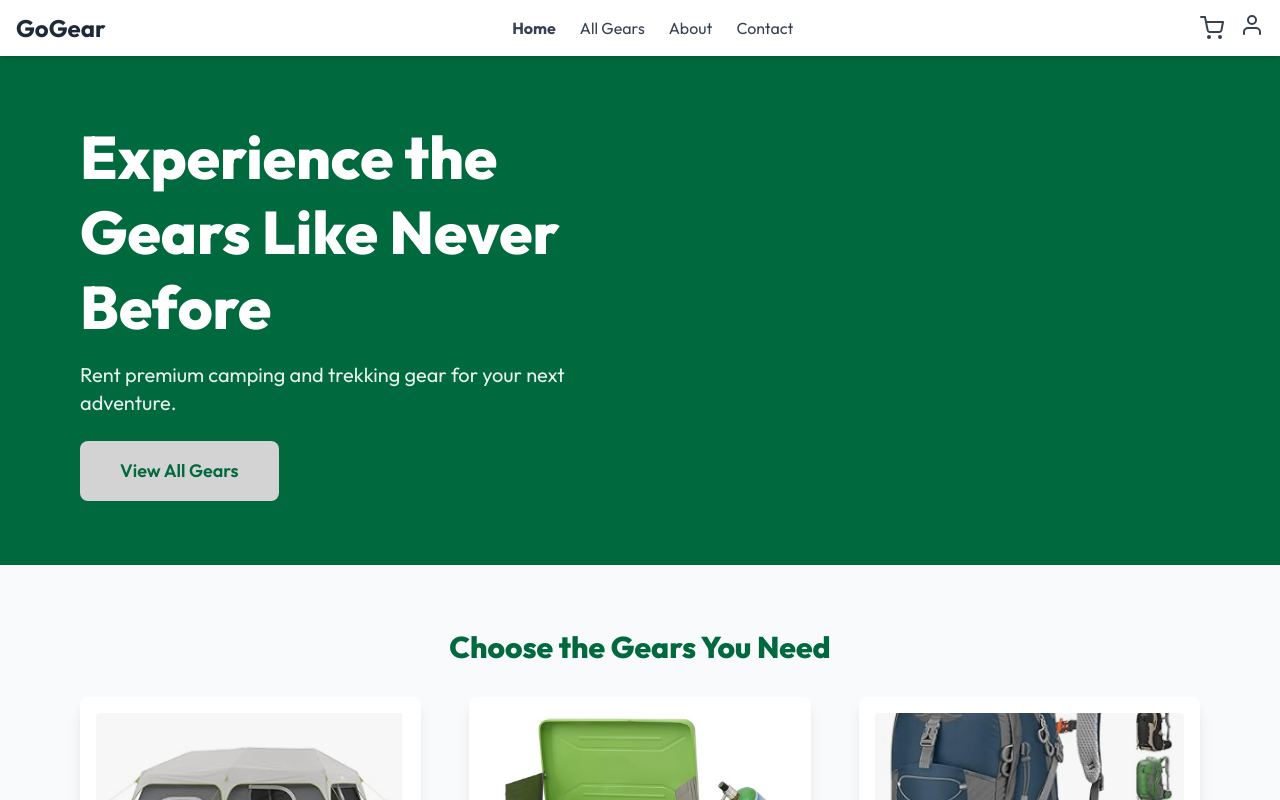
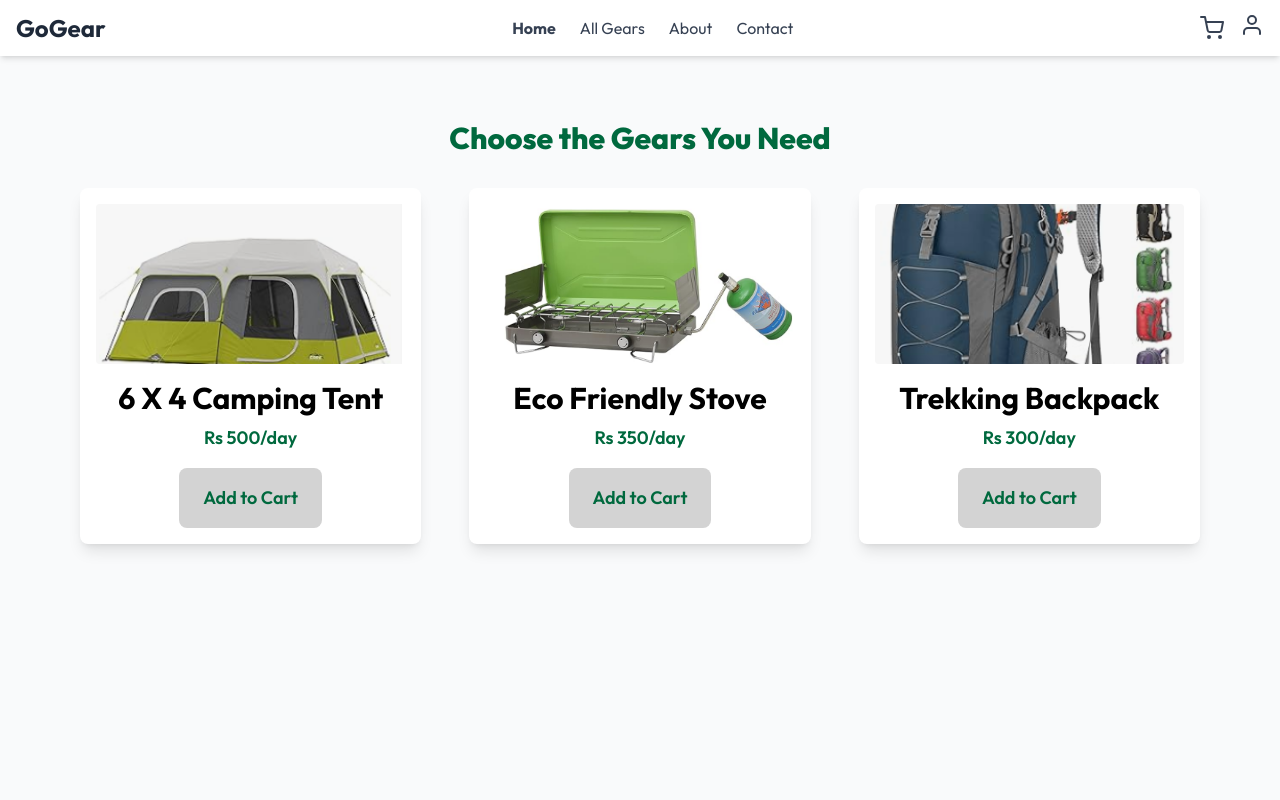
Before and after one commit to Priyanka-Kadel/web-frontend, a React (Vite) app: page /dashboard in a window 1280 px wide. Shown: the top 800 px of the page. Built offline with nearby package versions, Linux system fonts and the light colour scheme.

Commit message:
added add to cart in home

```diff
--- a/src/components/public/AllGears.jsx
+++ b/src/components/public/AllGears.jsx
@@ -112,7 +112,6 @@
 // export default AllGears;
 
 
-
 import { motion } from "framer-motion";
 import React, { useEffect, useState } from "react";
 import PublicNavbar from "../common/customer/PublicNavbar";
@@ -120,6 +119,7 @@ import PublicNavbar from "../common/customer/PublicNavbar";
 const AllGears = () => {
   const [selectedCategory, setSelectedCategory] = useState("All Gears");
   const [cartItems, setCartItems] = useState([]);
+  const [notification, setNotification] = useState(null);
 
   useEffect(() => {
     const storedCart = JSON.parse(localStorage.getItem("cart")) || [];
@@ -129,12 +129,12 @@ const AllGears = () => {
   const categories = ["All Gears", "Camping", "Trekking", "Outdoor"];
 
   const products = [
-    { id: 1, name: "6 X 4 Camping Tent", price: "Rs 500/day", image: "/images/tent.png", category: "Camping", features: ["Waterproof material", "Spacious for 4 people", "Easy setup"] },
-    { id: 2, name: "Eco Friendly Stove", price: "Rs 350/day", image: "/images/stove.png", category: "Outdoor", features: ["Compact", "Eco-friendly", "Stainless steel body"] },
-    { id: 3, name: "Trekking Backpack", price: "Rs 300/day", image: "/images/backpack.png", category: "Trekking", features: ["Adjustable straps", "Multiple compartments", "Breathable back panel"] },
-    { id: 4, name: "Portable Silverware", price: "Rs 250/day", image: "/images/silverware.png", category: "Outdoor", features: ["Compact", "Durable", "Stainless steel"] },
-    { id: 5, name: "Portable Gas Stove", price: "Rs 300/day", image: "/images/gasstove.png", category: "Camping", features: ["Portable", "Perfect for hiking", "Built-in ignition system"] },
-    { id: 6, name: "Trekking Bag", price: "Rs 300/day", image: "/images/trekbag.png", category: "Trekking", features: ["Durable fabric", "Water-resistant", "Designed for long treks"] },
+    { id: 1, name: "6 X 4 Camping Tent", price: "Rs 500/day", image: "/images/tent.png", category: "Camping" },
+    { id: 2, name: "Eco Friendly Stove", price: "Rs 350/day", image: "/images/stove.png", category: "Outdoor" },
+    { id: 3, name: "Trekking Backpack", price: "Rs 300/day", image: "/images/backpack.png", category: "Trekking" },
+    { id: 4, name: "Portable Silverware", price: "Rs 250/day", image: "/images/silverware.png", category: "Outdoor" },
+    { id: 5, name: "Portable Gas Stove", price: "Rs 300/day", image: "/images/gasstove.png", category: "Camping" },
+    { id: 6, name: "Trekking Bag", price: "Rs 300/day", image: "/images/trekbag.png", category: "Trekking" },
   ];
 
   const filteredProducts = selectedCategory === "All Gears"
@@ -146,19 +146,25 @@ const AllGears = () => {
     const updatedCart = [...existingCart, product];
     localStorage.setItem("cart", JSON.stringify(updatedCart));
     setCartItems(updatedCart);
+
+    // Show notification
+    setNotification(`${product.name} added to cart!`);
+    setTimeout(() => setNotification(null), 3000);
   };
 
   return (
     <div className="min-h-screen bg-gray-50">
       <PublicNavbar />
 
-      {/* Hero Section */}
-      <section className="relative bg-[#00693e] text-white py-16 px-6 md:px-20 flex flex-col items-center">
-        <motion.h1 className="text-6xl font-extrabold leading-tight">Explore All Gears</motion.h1>
-        <p className="mt-4 text-xl opacity-90 text-center max-w-3xl">
-          Choose from a wide range of premium camping, trekking, and outdoor gear.
-        </p>
-      </section>
+      {/* Notification */}
+      {notification && (
+        <motion.div className="fixed top-5 right-5 bg-green-500 text-white px-6 py-3 rounded-lg shadow-lg z-50"
+          animate={{ y: [0, -20, 0] }}
+          transition={{ type: "spring", stiffness: 300 }}
+        >
+          {notification}
+        </motion.div>
+      )}
 
       {/* Category Filter */}
       <section className="py-8 px-6 md:px-20">
@@ -166,7 +172,7 @@ const AllGears = () => {
           {categories.map((category) => (
             <motion.button
               key={category}
-              className={`text-lg font-semibold px-4 py-2 rounded-lg ${selectedCategory === category ? "bg-[#00693e] text-white" : "bg-[#D3D3D3] text-[#00693e]"}`}
+              className={`text-lg font-semibold px-4 py-2 rounded-lg transition ${selectedCategory === category ? "bg-[#00693e] text-white" : "bg-[#D3D3D3] text-[#00693e]"}`}
               onClick={() => setSelectedCategory(category)}
               whileHover={{ scale: 1.05 }}
             >
--- a/src/components/public/PublicDashboard.jsx
+++ b/src/components/public/PublicDashboard.jsx
@@ -142,7 +142,6 @@
 // export default PublicDashboard;
 
 
-
 import { motion } from "framer-motion";
 import React, { useEffect, useState } from "react";
 import { useNavigate } from "react-router-dom";
@@ -151,6 +150,7 @@ import PublicNavbar from "../common/customer/PublicNavbar";
 const PublicDashboard = () => {
   const navigate = useNavigate();
   const [cartItems, setCartItems] = useState([]);
+  const [notification, setNotification] = useState(null);
 
   useEffect(() => {
     const storedCart = JSON.parse(localStorage.getItem("cart")) || [];
@@ -168,21 +168,25 @@ const PublicDashboard = () => {
     const updatedCart = [...existingCart, product];
     localStorage.setItem("cart", JSON.stringify(updatedCart));
     setCartItems(updatedCart);
+
+    // Show notification
+    setNotification(`${product.name} added to cart!`);
+    setTimeout(() => setNotification(null), 3000);
   };
 
   return (
     <div className="min-h-screen bg-gray-50">
       <PublicNavbar />
 
-      <section className="relative bg-[#00693e] text-white py-16 px-6 md:px-20 flex flex-col md:flex-row items-center justify-between">
-        <div className="w-full md:w-1/2 text-center md:text-left">
-          <motion.h1 className="text-6xl font-extrabold leading-tight">Experience the Gears Like Never Before</motion.h1>
-          <p className="mt-4 text-xl opacity-90 max-w-3xl">Rent premium camping and trekking gear for your next adventure.</p>
-          <motion.button className="mt-6 bg-[#D3D3D3] text-[#00693e] py-4 px-10 rounded-lg font-semibold text-lg" onClick={() => navigate("/all-gears")} whileHover={{ scale: 1.1 }}>
-            View All Gears
-          </motion.button>
-        </div>
-      </section>
+      {/* Notification */}
+      {notification && (
+        <motion.div className="fixed top-5 right-5 bg-green-500 text-white px-6 py-3 rounded-lg shadow-lg z-50"
+          animate={{ y: [0, -20, 0] }}
+          transition={{ type: "spring", stiffness: 300 }}
+        >
+          {notification}
+        </motion.div>
+      )}
 
       <section className="py-16 px-6 md:px-20">
         <h2 className="text-3xl font-extrabold mb-8 text-[#00693e] text-center">Choose the Gears You Need</h2>
```
